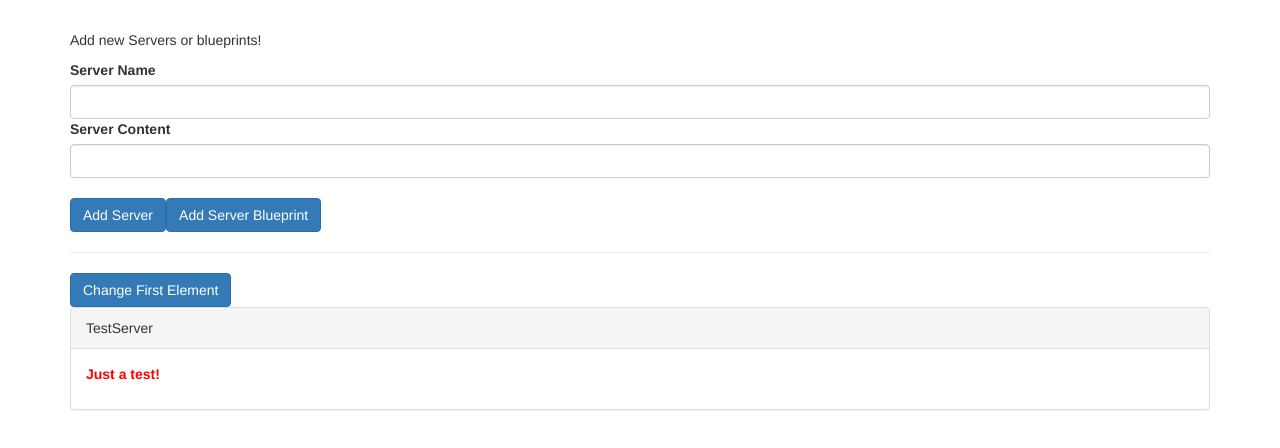
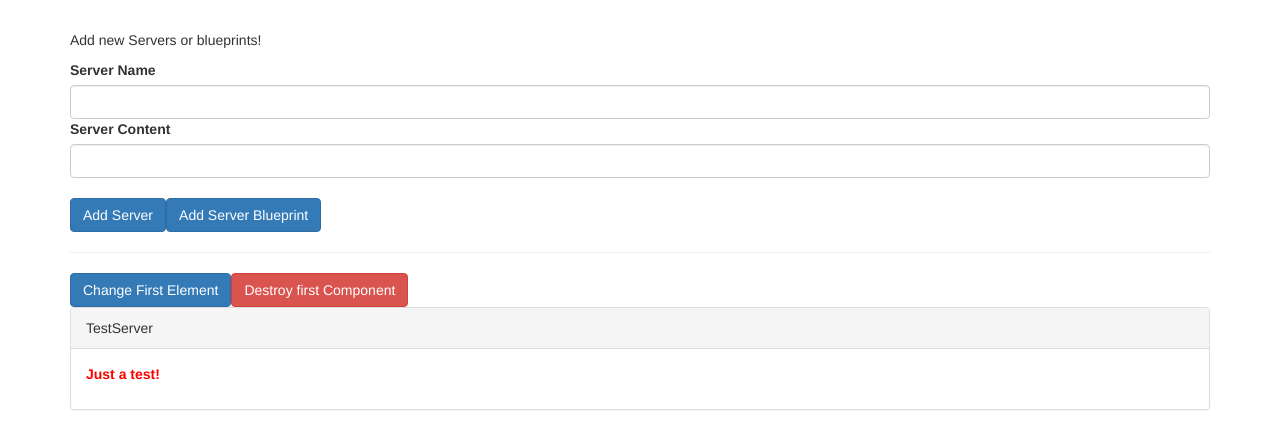
Before and after one commit to asingh1092/practice-angular-components-databinding, an Angular app: page / in a window 1280 px wide. Shown: the top 448 px of the page. Built offline with nearby package versions, Linux system fonts and the light colour scheme.

Commit message:
destroy first component

```diff
--- a/src/app/app.component.html
+++ b/src/app/app.component.html
@@ -10,6 +10,10 @@
         class="btn btn-primary"
         (click)="onChangeFirst()"
       >Change First Element</button>
+      <button
+        class="btn btn-danger"
+        (click)="onDestroyFirst()"
+      >Destroy first Component</button>
       <app-server-element
       *ngFor="let serverElement of serverElements"
       [srvElement]="serverElement"
--- a/src/app/app.component.ts
+++ b/src/app/app.component.ts
@@ -27,4 +27,8 @@ export class AppComponent {
   onChangeFirst() {
     this.serverElements[0].name = 'Changed!'
   }
+
+  onDestroyFirst() {
+    this.serverElements.splice(0, 1);
+  }
 }
```
